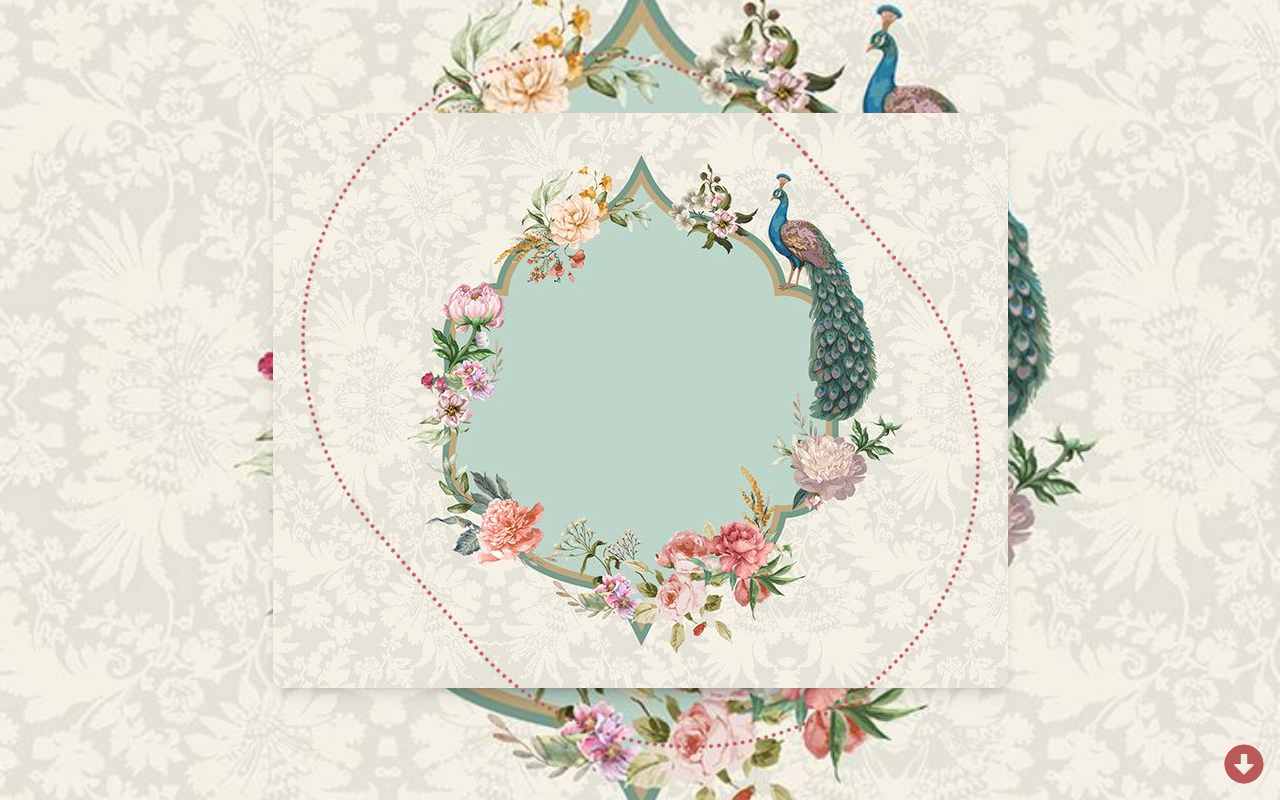
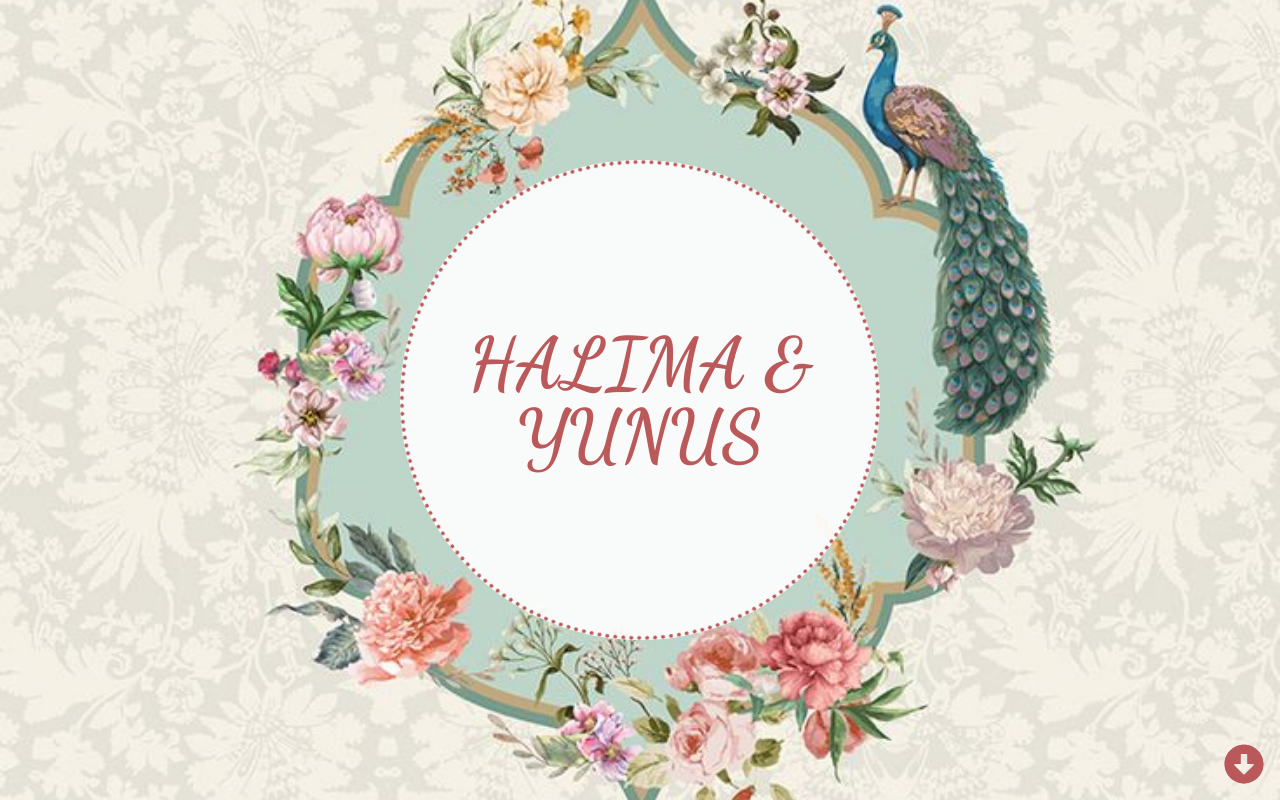
Before and after one commit to SehrishTanveer2002/wedding_Invitation, a React (Create React App) app in the folder wedding-invite/: page / in a window 1280 px wide. Built offline with nearby package versions, Linux system fonts and the light colour scheme.

Commit message:
updating file

```diff
--- a/wedding-invite/src/components/WeddingInvitation.jsx.jsx
+++ b/wedding-invite/src/components/WeddingInvitation.jsx.jsx
@@ -71,13 +71,17 @@ END:VCALENDAR`;
   >
     <div
       className="relative flex items-center justify-center bg-white/90 rounded-full
-                 w-64 h-64 sm:w-72 sm:h-72 lg:w-auto lg:h-auto shadow-lg lg:shadow-xl"
+                 w-64 h-64 sm:w-72 sm:h-72 lg:w-96 lg:h-96 xl:w-[30rem] xl:h-[30rem]"
     >
-      <img
-        src={nextBackgroundImage}
-        alt="Centered Image"
-        className="max-w-full max-h-full object-contain rounded-lg lg:rounded-xl shadow-lg"
-      />
+      <h1
+        className="text-[#bb595a] text-4xl sm:text-5xl lg:text-6xl xl:text-7xl font-bold
+                   text-center leading-normal"
+        style={{
+          fontFamily: "'Dancing Script', cursive",
+        }}
+      >
+        HALIMA & YUNUS
+      </h1>
       <motion.div
         className="absolute inset-0 border-4 border-dotted rounded-full border-[#bb595a]"
         animate={{ rotate: 360 }}
@@ -86,7 +90,6 @@ END:VCALENDAR`;
     </div>
   </motion.div>
 )}
-
 
 
 {step === 1 && (
```
